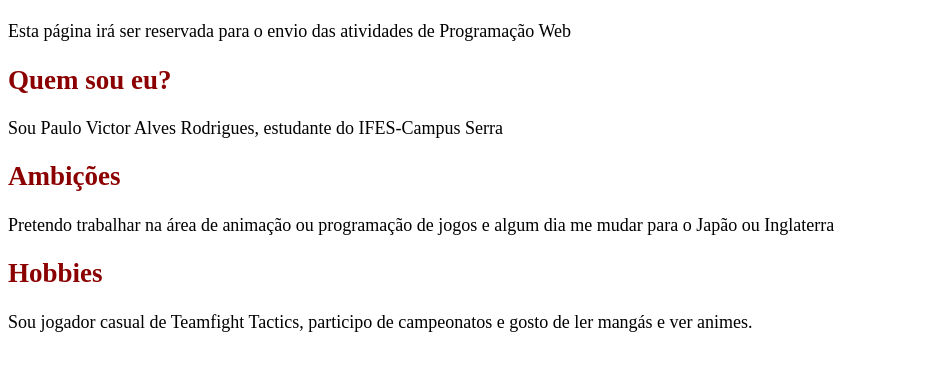
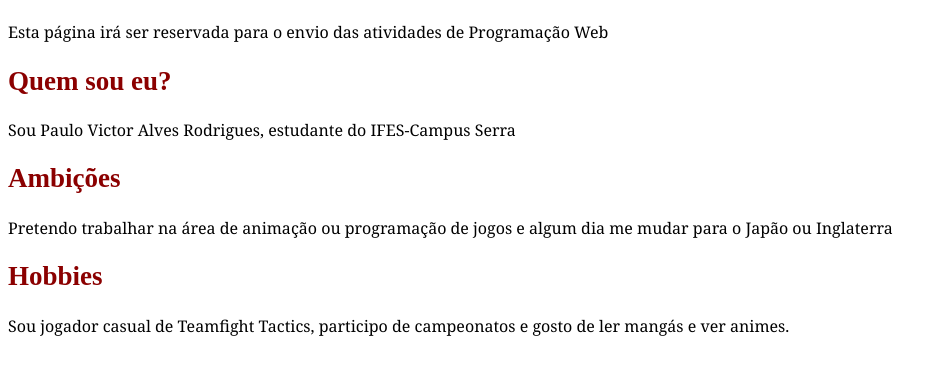
Before and after one commit to PauloVictorSilipina/Paulo-s-Repository, a plain HTML site: page index.html in a window 1280 px wide. Shown: the part 69-444 px from the top of the page, without its empty margins (0-946 px from the left). Drawn offline with Linux system fonts and the light colour scheme.

Commit message:
Update index.html

```diff
--- a/index.html
+++ b/index.html
@@ -5,15 +5,18 @@
        <style type="text/css">
        body {
          color: rgba(161, 38, 0, 0.699);
-         font-family: :Arial, Helvetica, sans-serif
+         font-family: :Arial, Helvetica, sans-serif;
+         font-size: large;
        }
        p {
          color: black;
+         font-size: medium;
+         font-family: Cambria, Cochin, Georgia, Times, 'Times New Roman', serif;
        }
 
        </style>
     </head>
-    <body style="font-size:large;color: black;">
+    <body style="color: darkviolet;">
       <h1 style="color: rgb(5, 0, 77);">Atividades Programação Web</h1>
       <p>Esta página irá ser reservada para o envio das atividades de Programação Web</p>
       <h2 style="color: darkred;">Quem sou eu?</h2>
```
